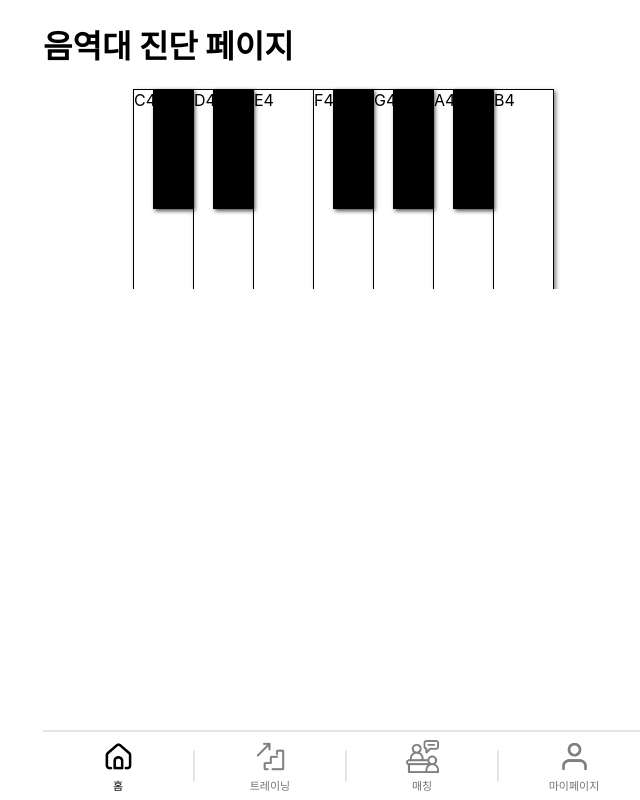
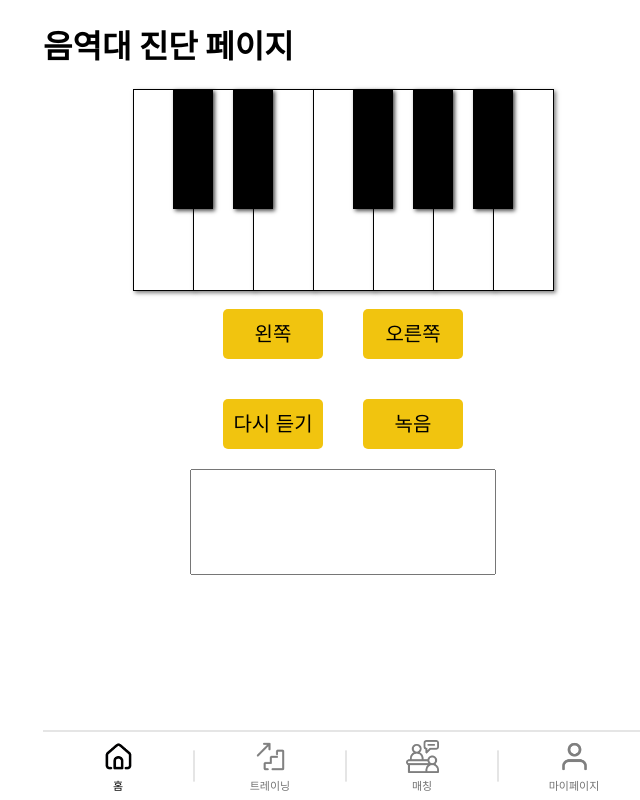
Before and after one commit to 9dongb/ai_vocal_training, a React (Create React App) app in the folder front-end/: page /scale_analyze in a window 1280 px wide. Shown: the whole page, without its empty margins (297-937 px from the left). Built offline with nearby package versions, Linux system fonts and the light colour scheme.

Commit message:
09/25 19:26 OSJ

```diff
--- a/front-end/src/scale_analyze.css
+++ b/front-end/src/scale_analyze.css
@@ -22,38 +22,66 @@
   height: 120px;
   background-color: black;
   position: absolute;
-  z-index: 2;
-  margin-left: -20px;
+  z-index: 10;
   box-shadow: 2px 2px 4px rgba(0, 0, 0, 0.7); /* 약간의 그림자 */
 }
 
 .black-key:hover,
 .white-key:hover {
-  background-color: #f1c40f; /* 호버할 때 노란색으로 변경 */
+  z-index: 5;
+  background-color: #f1870f; /* 호버할 때 노란색으로 변경 */
   cursor: pointer;
 }
 
 .key_active {
-  background-color: #f1c40f !important; /* 눌린 키의 색상 */
+  background-color: #f1c40f ; /* 눌린 키의 색상 */
 }
 
 /* 검은 건반의 위치 조정 (C4~B4 사이의 건반 배치) */
-.key-C-sharp {
+.key-C_4-sharp {
   left: 40px; /* C4 위의 C# 건반 위치 */
 }
 
-.key-D-sharp {
+.key-D_4-sharp {
   left: 100px; /* D4 위의 D# 건반 위치 */
 }
 
-.key-F-sharp {
+.key-F_4-sharp {
   left: 220px; /* F4 위의 F# 건반 위치 */
 }
 
-.key-G-sharp {
+.key-G_4-sharp {
   left: 280px; /* G4 위의 G# 건반 위치 */
 }
 
-.key-A-sharp {
+.key-A_4-sharp {
   left: 340px; /* A4 위의 A# 건반 위치 */
 }
+
+.scale_analyze_btn {
+  display: flex;
+  justify-content: center;
+}
+
+.sa_btn {
+  margin: 20px;
+  background-color: #f1c40f;
+  font-size: 20px;
+  line-height: 50px;
+  text-align: center;
+  width: 100px;
+  height: 50px;
+  border-radius: 5px;
+  cursor: pointer;
+}
+.scale_analyze_textarea {
+  text-align: center;
+}
+
+.scale_analyze_textarea textarea {
+  outline: none;
+  resize: none;
+  width: 300px;
+  height: 100px;
+  cursor: default;
+}
--- a/front-end/src/scale_analyze.js
+++ b/front-end/src/scale_analyze.js
@@ -1,25 +1,43 @@
-import React, { useState } from "react";
+import React, { useState, useRef } from "react";
+import { useNavigate } from "react-router-dom";
 import "./scale_analyze.css";
 import "./common/root.css";
 import Footer from "./common/Footer";
 
 function ScaleAnalyze() {
-  const notes = {
-    C4: 261.63,
-    "C#4": 277.18,
-    D4: 293.66,
-    "D#4": 311.13,
-    E4: 329.63,
-    F4: 349.23,
-    "F#4": 369.99,
-    G4: 392.0,
-    "G#4": 415.3,
-    A4: 440.0,
-    "A#4": 466.16,
-    B4: 493.88,
-  };
+  const notes = [
+    { name: "C4", frequency: 261.63, info: "도" },
+    { name: "C_4", frequency: 277.18, info: "도#" },
+    { name: "D4", frequency: 293.66, info: "레" },
+    { name: "D_4", frequency: 311.13, info: "레#" },
+    { name: "E4", frequency: 329.63, info: "미" },
+    { name: "F4", frequency: 349.23, info: "파" },
+    { name: "F_4", frequency: 369.99, info: "파#" },
+    { name: "G4", frequency: 392.0, info: "솔" },
+    { name: "G_4", frequency: 415.3, info: "솔#" },
+    { name: "A4", frequency: 440.0, info: "라" },
+    { name: "A_4", frequency: 466.16, info: "라#" },
+    { name: "B4", frequency: 493.88, info: "시" },
+  ];
 
-  const [activeNote, setActiveNote] = useState(null); // 현재 활성화된 노트
+  const [activeNote, setActiveNote] = useState(notes[0]); // 현재 활성화된 음 (처음에는 C4)
+  const [noteIndex, setNoteIndex] = useState(0); // 현재 음의 인덱스
+
+  const [noteMessage, setNoteMessage] = useState("");
+  const [userFrequency, setUserFrequency] = useState(null);
+  const [isRecording, setIsRecording] = useState(false);
+
+  console.log("초기 noteIndex : ", noteIndex);
+
+  // 녹음 관련
+  // const [isPlaying, setIsPlaying] = useState(false); // 재생 상태
+  // const [isPaused, setIsPaused] = useState(false); // 녹음 일시 중지 상태
+  // const audioRef = useRef(null); // 오디오 요소 참조
+  // const [mediaRecorder, setMediaRecorder] = useState(null); // MediaRecorder 참조
+  // const [recordedChunks, setRecordedChunks] = useState([]); // 녹음된 데이터 저장
+  // const navigate = useNavigate(); // useNavigate 훅 사용
+  //녹음 끝
+
 
   // 주어진 주파수의 음을 재생하는 함수
   function playTone(frequency, duration) {
@@ -40,16 +58,208 @@ function ScaleAnalyze() {
 
   // 음 이름으로 재생하는 함수 (C4, D4, 등)
   function playNoteByName(noteName, duration) {
-    const frequency = notes[noteName];
+    const note = notes.find(note => note.name === noteName); // 눌린 음의 정보를 찾음
+    const frequency = note?.frequency; // 해당 음의 주파수를 가져옴
     if (frequency) {
       setActiveNote(noteName); // 눌린 음 시각화
       playTone(frequency, duration); // 주어진 음계의 주파수를 사용해 재생
 
-      setTimeout(() => setActiveNote(null), duration * 1000); // 음이 끝나면 시각화 해제
+      const index = notes.indexOf(note); // 눌린 음의 인덱스를 찾음
+      setNoteIndex(index); // noteIndex 상태를 업데이트함
+
+      console.log("cureent noteName : ", noteName, "frequency : ", frequency);
+
+      setNoteMessage(`현재 건반 음역대: ${note.info}`);
+      // 사용자 주파수 가져오기
+      fetchUserFrequency(noteName);
+
+      // setTimeout(() => setActiveNote(null), duration * 1000); // 음이 끝나면 시각화 해제
     } else {
       console.log("해당 음을 찾을 수 없습니다.");
     }
   }
+
+  // 음을 올리는 함수
+  function increaseNote() {
+    if (noteIndex < notes.length - 1) {
+      console.log("음 올리는 noteIndex : ", noteIndex);
+      const nextIndex = noteIndex + 1;
+      setNoteIndex(nextIndex);
+      playNoteByName(notes[nextIndex].name, 1);
+      console.log("음 올리는 noteIndex : ", noteIndex);
+    }
+  }
+
+  // 음을 내리는 함수
+  function decreaseNote() {
+    if (noteIndex > 0) {
+      console.log("음 내리는 noteIndex : ", noteIndex);
+      const prevIndex = noteIndex - 1;
+      setNoteIndex(prevIndex);
+      playNoteByName(notes[prevIndex].name, 1);
+      console.log("음 내리는 noteIndex : ", noteIndex);
+    }
+  }
+
+  // 음 시작
+  function playNote() {
+    console.log("시작하는 noteIndex : ", noteIndex);
+    playNoteByName(notes[noteIndex].name, 1);
+  }
+
+
+  // 녹음 관련
+  // // 오디오 재생 및 녹음 시작
+  // const handleStart = async () => {
+  //   if (audioRef.current) {
+  //     audioRef.current.play();
+  //   }
+
+  //   try {
+  //     const stream = await navigator.mediaDevices.getUserMedia({ audio: true });
+  //     const recorder = new MediaRecorder(stream);
+  //     setMediaRecorder(recorder);
+
+  //     const chunks = [];
+  //     recorder.ondataavailable = (event) => {
+  //       if (event.data.size > 0) {
+  //         chunks.push(event.data);
+  //       }
+  //     };
+
+  //     recorder.onstop = () => {
+  //       const blob = new Blob(chunks, { type: "audio/wav" });
+  //       setRecordedChunks(chunks);
+  //       console.log("녹음된 데이터 Blob:", blob);
+  //       uploadToServer(blob); // 녹음이 멈추면 서버로 업로드
+  //     };
+
+  //     recorder.start();
+  //     setIsPlaying(true);
+  //     setIsPaused(false);
+  //     console.log("녹음 및 재생 시작");
+  //   } catch (error) {
+  //     console.error("녹음 시작 오류:", error);
+  //   }
+  // };
+
+  // // 녹음 일시 중지 함수
+  // const handlePause = () => {
+  //   if (mediaRecorder && mediaRecorder.state === "recording") {
+  //     mediaRecorder.pause();
+  //     audioRef.current.pause();
+  //     setIsPaused(true);
+  //     setIsPlaying(false);
+  //     console.log("녹음 및 재생 일시 중지");
+  //   }
+  // };
+
+  // // 녹음 재개 함수
+  // const handleResume = () => {
+  //   if (mediaRecorder && mediaRecorder.state === "paused") {
+  //     mediaRecorder.resume();
+  //     audioRef.current.play();
+  //     setIsPaused(false);
+  //     setIsPlaying(true);
+  //     console.log("녹음 및 재생 재개");
+  //   }
+  // };
+
+  // // 녹음 완전히 멈추는 함수 (업로드는 recorder.onstop에서 처리됨)
+  // const handleStop = () => {
+  //   if (mediaRecorder && mediaRecorder.state !== "inactive") {
+  //     mediaRecorder.stop();
+  //     audioRef.current.pause();
+  //     audioRef.current.currentTime = 0;
+  //     setIsPlaying(false);
+  //     setIsPaused(false);
+  //     console.log("녹음 중지");
+  //     navigate("/feedback"); // 녹음이 중지되면 feedback 페이지로 이동
+  //   }
+  // };
+
+  // // 서버로 녹음된 파일 전송 함수
+  // const uploadToServer = async (blob) => {
+  //   const formData = new FormData();
+  //   formData.append("audio", blob, "recording.wav"); // 서버에 파일로 전송
+
+  //   try {
+  //     const response = await fetch("http://localhost:5000/uploads", {
+  //       method: "POST",
+  //       body: formData,
+  //     });
+  //     const result = await response.json();
+  //     console.log("서버 응답:", result);
+  //   } catch (error) {
+  //     console.error("서버로 파일 업로드 실패:", error);
+  //   }
+  // };
+// 녹음 관련 끝
+
+// gpt 실시간으로 3초간 녹음 후 음역대 진단
+// const recordAudio = async () => {
+//   setIsRecording(true);
+//   const mediaRecorder = new MediaRecorder(await navigator.mediaDevices.getUserMedia({ audio: true }));
+//   const audioChunks = [];
+
+//   mediaRecorder.ondataavailable = event => {
+//     audioChunks.push(event.data);
+//   };
+
+//   mediaRecorder.start();
+//   setTimeout(() => {
+//     mediaRecorder.stop();
+//   }, 3000);
+
+//   mediaRecorder.onstop = async () => {
+//     const audioBlob = new Blob(audioChunks);
+//     const formData = new FormData();
+//     formData.append("audio", audioBlob);
+
+//     // Python 서버에 음성을 전송하여 주파수 분석
+//     const response = await fetch("http://localhost:5000/range_check", {
+//       method: "POST",
+//       body: formData,
+//     });
+
+//     const data = await response.json();
+//     setUserFrequency(data.frequency);
+//     compareFrequencies(data.frequency);
+//   };
+// };
+
+// const compareFrequencies = (frequency) => {
+//   const closestNote = notes.reduce((prev, curr) =>
+//     Math.abs(curr.frequency - frequency) < Math.abs(prev.frequency - frequency) ? curr : prev
+//   );
+
+//   setNoteMessage(`사용자의 주파수: ${frequency.toFixed(2)} Hz, 가장 가까운 음: ${closestNote.name}`);
+// };
+
+// 사용자 주파수를 가져오는 함수
+const fetchUserFrequency = async (noteName) => {
+  const response = await fetch("http://localhost:5000/range_check");
+  const data = await response.json();
+
+  setUserFrequency(data.frequency);
+  compareFrequencies(data.frequency, noteName);
+};
+
+// 주파수를 비교하는 함수
+const compareFrequencies = (userFreq, noteName) => {
+  const note = notes.find(note => note.name === noteName);
+  if (note) {
+    const frequencyDifference = Math.abs(userFreq - note.frequency);
+    if (frequencyDifference < 5) {
+      setNoteMessage(`현재 건반 음역대는 ${note.info}인데, 현재 사용자의 주파수는 ${userFreq}, 사용자의 주파수는 ${note.info}에 가깝습니다!`);
+    } else {
+      setNoteMessage(`현재 건반 음역대는 ${note.info}인데, 현재 사용자의 주파수는 ${userFreq}, 사용자의 주파수는 ${note.info}와 거리가 있습니다.`);
+    }
+  }
+};
+
+
+
 
   return (
     <div className="body">
@@ -58,34 +268,46 @@ function ScaleAnalyze() {
 
         <div className="piano">
           {/* 흰 건반 */}
-          <div className={`white-key ${activeNote === "C4" ? "key_active" : ""}`} onClick={() => playNoteByName("C4", 1)}>
-            C4
-          </div>
-          <div className={`white-key ${activeNote === "D4" ? "key_active" : ""}`} onClick={() => playNoteByName("D4", 1)}>
-            D4
-          </div>
-          <div className={`white-key ${activeNote === "E4" ? "key_active" : ""}`} onClick={() => playNoteByName("E4", 1)}>
-            E4
-          </div>
-          <div className={`white-key ${activeNote === "F4" ? "key_active" : ""}`} onClick={() => playNoteByName("F4", 1)}>
-            F4
-          </div>
-          <div className={`white-key ${activeNote === "G4" ? "key_active" : ""}`} onClick={() => playNoteByName("G4", 1)}>
-            G4
-          </div>
-          <div className={`white-key ${activeNote === "A4" ? "key_active" : ""}`} onClick={() => playNoteByName("A4", 1)}>
-            A4
-          </div>
-          <div className={`white-key ${activeNote === "B4" ? "key_active" : ""}`} onClick={() => playNoteByName("B4", 1)}>
-            B4
-          </div>
+          {notes
+            .filter(note => !note.name.includes("_")) // '_'이 없는 흰 건반 필터링
+            .map(note => (
+              <div
+                key={note.name}
+                className={`white-key ${activeNote === note.name ? "key_active" : ""}`}
+                onClick={() => playNoteByName(note.name, 1)}
+              >
+                {/* {note.name} */}
+              </div>
+            ))}
 
           {/* 검은 건반 */}
-          <div className={`black-key key-C-sharp ${activeNote === "C#4" ? "key_active" : ""}`} onClick={() => playNoteByName("C#4", 1)}></div>
-          <div className={`black-key key-D-sharp ${activeNote === "D#4" ? "key_active" : ""}`} onClick={() => playNoteByName("D#4", 1)}></div>
-          <div className={`black-key key-F-sharp ${activeNote === "F#4" ? "key_active" : ""}`} onClick={() => playNoteByName("F#4", 1)}></div>
-          <div className={`black-key key-G-sharp ${activeNote === "G#4" ? "key_active" : ""}`} onClick={() => playNoteByName("G#4", 1)}></div>
-          <div className={`black-key key-A-sharp ${activeNote === "A#4" ? "key_active" : ""}`} onClick={() => playNoteByName("A#4", 1)}></div>
+          {notes
+            .filter(note => note.name.includes("_")) // '_'이 있는 검은 건반 필터링
+            .map(note => (
+              <div
+                key={note.name}
+                className={`black-key key-${note.name}-sharp ${activeNote === note.name ? "key_active" : ""}`}
+                onClick={() => playNoteByName(note.name, 1)}
+              ></div>
+            ))}
+        </div>
+
+        <div className="scale_analyze_btn">
+          <div className="sa_btn" onClick={decreaseNote}>왼쪽</div>
+          <div className="sa_btn" onClick={increaseNote}>오른쪽</div>
+        </div>
+
+        <div className="scale_analyze_btn">
+          <div className="sa_btn" onClick={playNote}>다시 듣기</div>
+          <div className="sa_btn">녹음</div>
+        </div>
+        {/* gpt 실시간으로 3초간 녹음 후 음역대 진단 */}
+        <div className="scale_analyze_btn">
+          {/* <button onClick={recordAudio}>{isRecording ? "녹음 중..." : "녹음"}</button> */}
+        </div>
+
+        <div className="scale_analyze_textarea">
+          <textarea readOnly value={noteMessage} />
         </div>
 
         <Footer />
```
Also changed, not shown: 3 other files (tests, documents, lock files or other folders).
